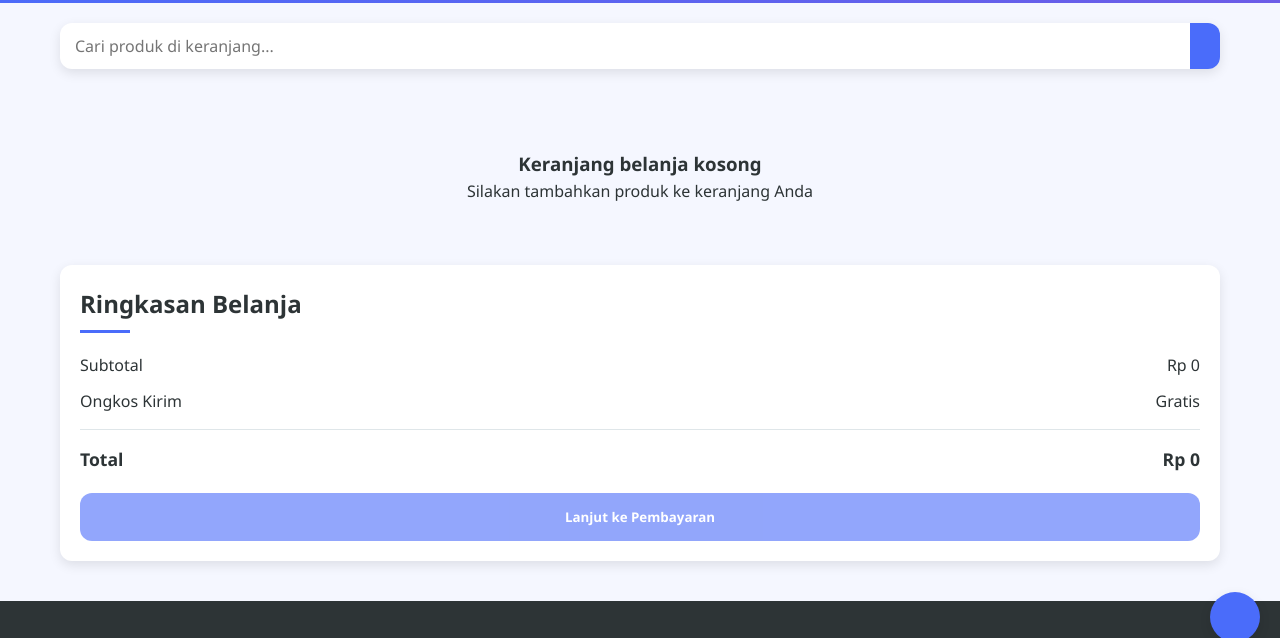
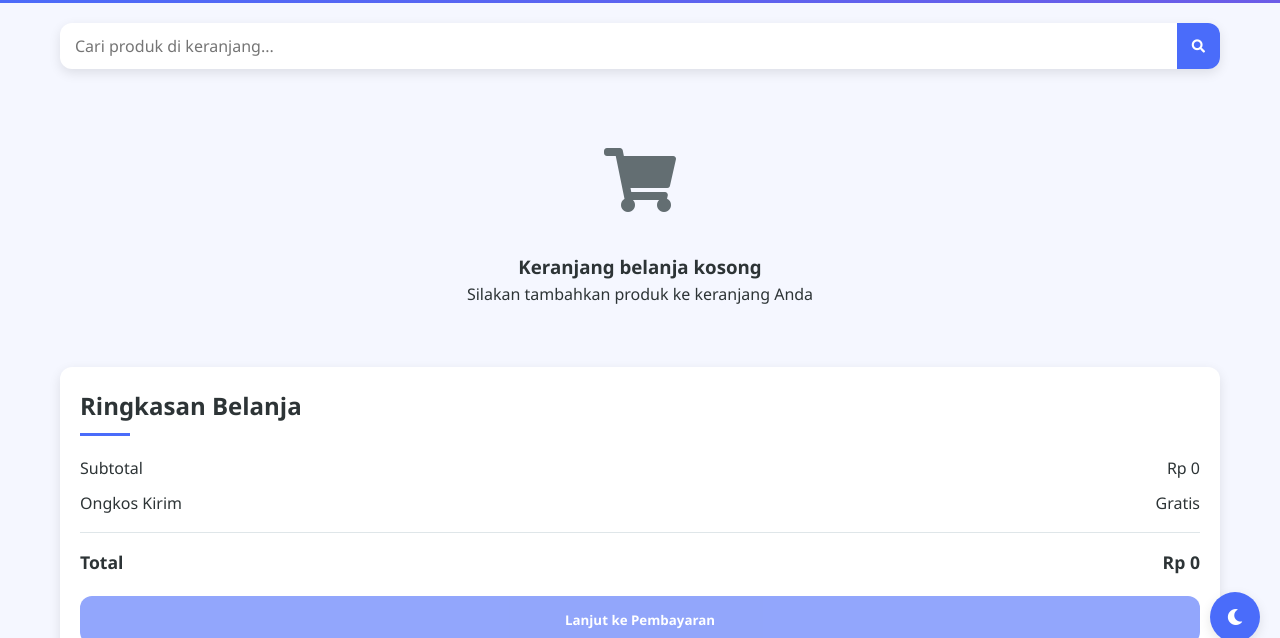
Before and after one commit to Ryekagosaki/gatauahcapek, a plain HTML site: page keranjang.html in a window 1280 px wide. Shown: the part 78-716 px from the top of the page. Drawn offline with Linux system fonts and the light colour scheme; files that its build step writes are made by us from their sources.

Commit message:
Update meta keywords and stylesheet link in HTML

```diff
--- a/keranjang.html
+++ b/keranjang.html
@@ -8,7 +8,7 @@
 
     <!-- Meta Tags -->
     <meta name="description" content="Temukan berbagai produk digital dengan harga pelajar.">
-    <meta name="keywords" content="Rabss Ryukii, marketplace, jualan murah, gratis ongkir">
+    <meta name="keywords" content="InovaCode, marketplace, jualan murah, gratis ongkir">
     <meta property="og:title" content="Rabss Ryukii || Keranjang Belanja">
     <meta property="og:description" content="Temukan berbagai produk digital dengan harga pelajar.">
     <meta property="og:image" content="img/favicon.png">
@@ -18,7 +18,7 @@
 
     <!-- Favicon -->
     <link rel="icon" href="img/favicon.png" type="image/x-icon">
-    <link rel="stylesheet" href="css/keranjang.css">
+    <link rel="stylesheet" href="https://cdnjs.cloudflare.com/ajax/libs/font-awesome/5.15.4/css/all.min.css">
 </head>
 <body>
     <!-- Header -->
```
